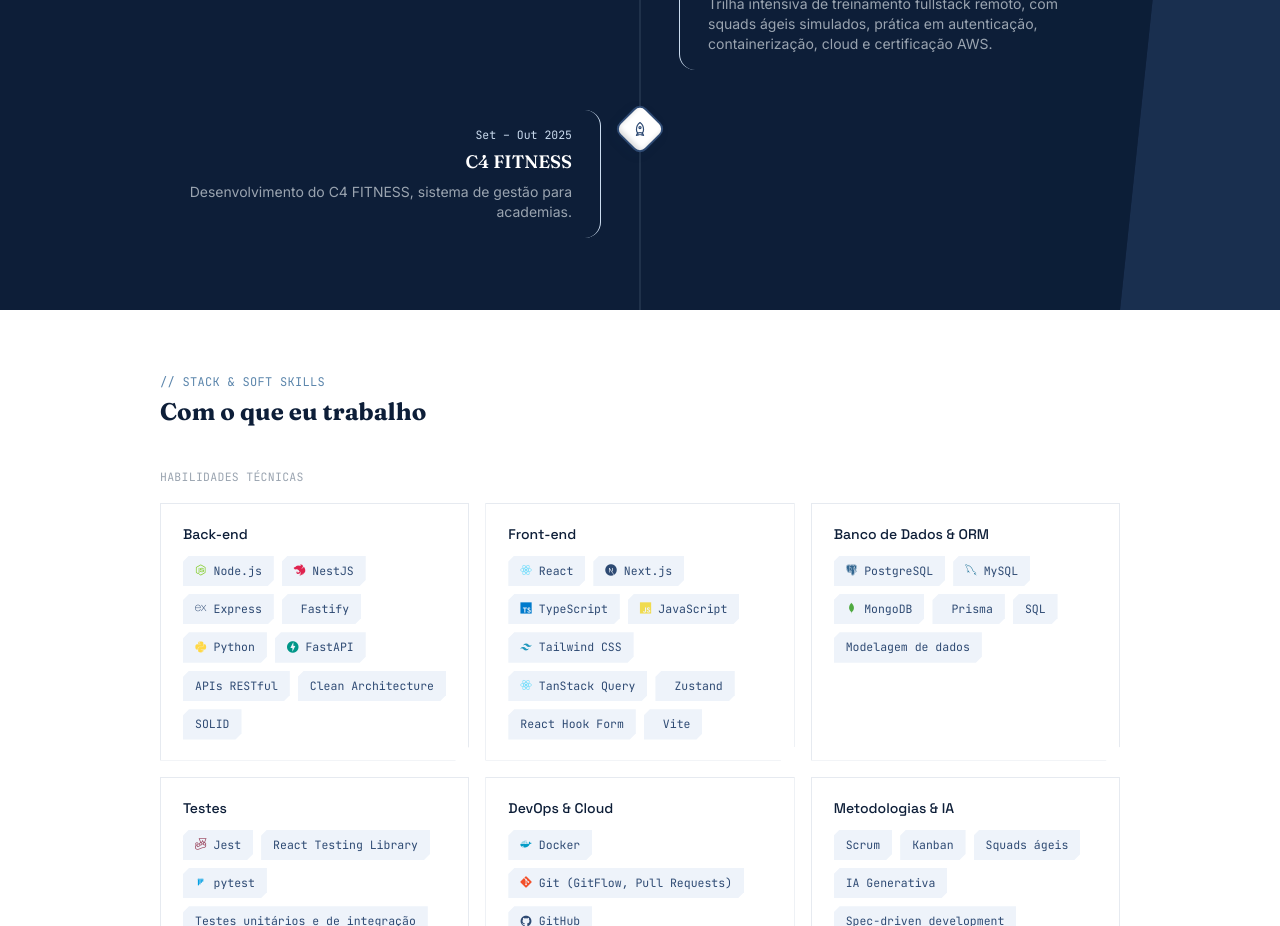
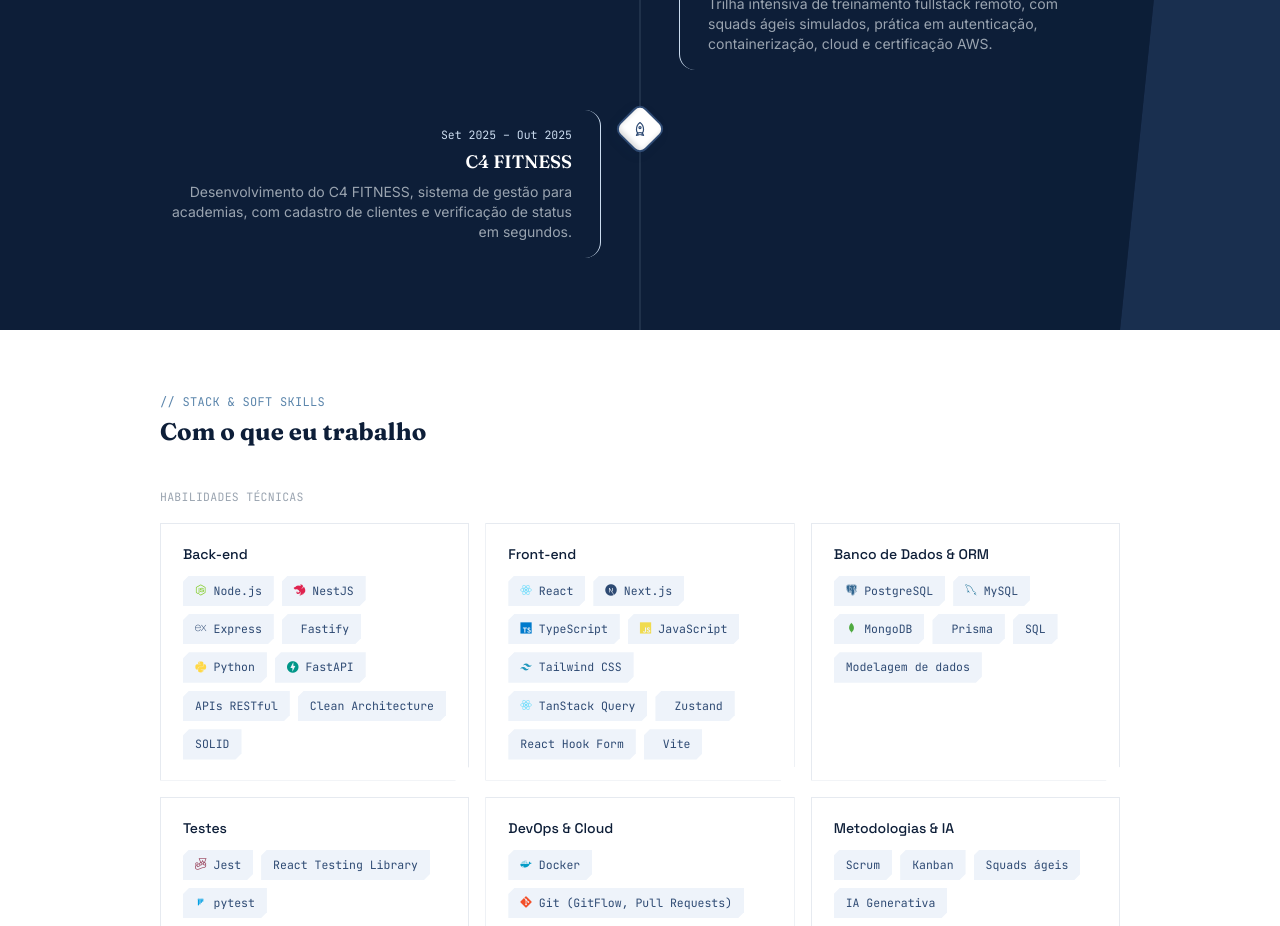
Before and after one commit to DiegoAraaujo/portfolio, a React (Vite) app: page / in a window 1280 px wide. Shown: the part 1100-2026 px from the top of the page. Built offline with nearby package versions, Linux system fonts and the light colour scheme; some icons are missing.

Commit message:
fix: correct C4 FITNESS status labels and mensalidade check metric

```diff
--- a/src/data/timeline.ts
+++ b/src/data/timeline.ts
@@ -64,16 +64,17 @@
   },
   {
     id: 'c4-fitness',
-    year: 'Set – Out 2025',
+    year: 'Set 2025 – Out 2025',
     title: 'C4 FITNESS',
     cardDescription:
-      'Desenvolvimento do C4 FITNESS, sistema de gestão para academias.',
+      'Desenvolvimento do C4 FITNESS, sistema de gestão para academias, com cadastro de clientes e verificação de status em segundos.',
     tagline: 'Construção do C4 FITNESS, sistema de gestão para academias.',
     detail:
-      'Entre setembro e outubro de 2025, construção do C4 FITNESS, sistema de gestão para academias, com foco em mostrar todos os clientes e seus status (normal, vencido, próximo de vencer), autenticação e um visual pensado para exibição em TV.',
+      'Entre setembro e outubro de 2025, construção do C4 FITNESS, sistema de gestão para academias, com cadastro de clientes e verificação de status de mensalidade (em dia, vencido, próximo de vencer). Reduziu de minutos para segundos o tempo de verificação se o cliente estava com a mensalidade em dia, além de um visual pensado para exibição em TV.',
     highlights: [
-      'Visão de clientes por status: normal, vencido e próximo de vencer',
-      'Autenticação',
+      'Cadastro de clientes',
+      'Status de mensalidade: em dia, vencido e próximo de vencer',
+      'Redução de minutos para segundos na verificação de mensalidade em dia',
       'Visual pensado para exibição em TV',
     ],
     side: 'left',
```
